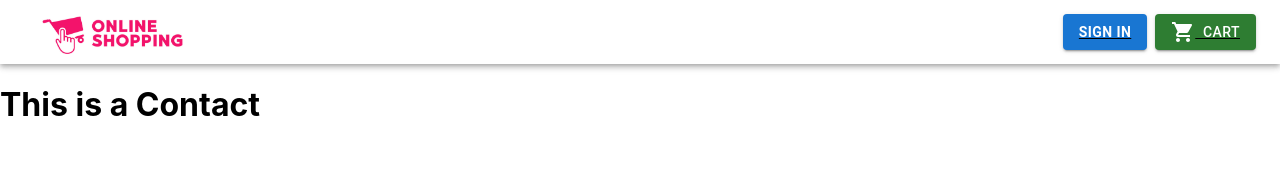
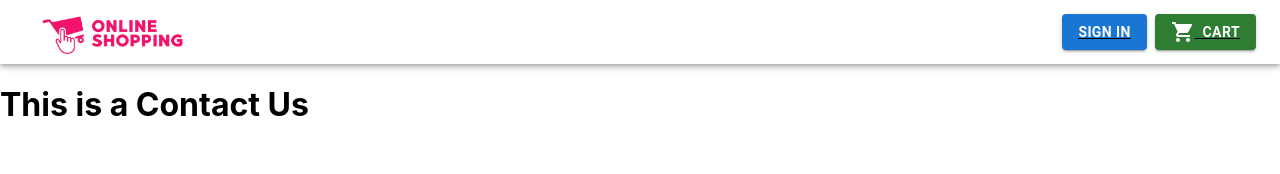
Before and after one commit to farooque-Git/online-shopping, a React (Create React App) app in the folder frontend/: page /contact in a window 1280 px wide. Shown: the top 174 px of the page. Built offline with nearby package versions, Linux system fonts and the light colour scheme.

Commit message:
authentication

```diff
--- a/frontend/src/App.js
+++ b/frontend/src/App.js
@@ -6,6 +6,7 @@ import About from "./component/About";
 import Error from "./component/Error";
 import ProductDetail from "./component/screen/ProductDetail";
 import Header from "./component/Header";
+import Footer from "./component/Footer";
 import CartScreen from "./component/screen/CartScreen";
 
 function App() {
@@ -18,9 +19,9 @@ function App() {
         <Route path="/contact" element={<Contact />} />
         <Route path="/product/:id" element={<ProductDetail />} />
         <Route path="/cart/:id?" element={<CartScreen />} />
-
         <Route path="/*" element={<Error />} />
       </Routes>
+      {/* <Footer /> */}
     </Router>
   );
 }
--- a/frontend/src/component/About.jsx
+++ b/frontend/src/component/About.jsx
@@ -1,6 +1,6 @@
 const About = () => {
   return (
-    <div>
+    <>
       <div>
         {
           <h2 style={{ padding: "10px", margin: "20px" }}>
@@ -11,7 +11,7 @@ const About = () => {
           </h2>
         }
       </div>
-    </div>
+    </>
   );
 };
 
--- a/frontend/src/component/Contact.jsx
+++ b/frontend/src/component/Contact.jsx
@@ -1,8 +1,8 @@
 const Contact = () => {
   return (
-    <div>
-      <div>{<h1>This is a Contact</h1>}</div>
-    </div>
+    <>
+      <div>{<h1>This is a Contact Us</h1>}</div>
+    </>
   );
 };
 
--- a/frontend/src/component/Footer.jsx
+++ b/frontend/src/component/Footer.jsx
@@ -8,8 +8,11 @@ const Footer = () => {
       direction="column"
       alignItems="center"
       style={{
-        marginTop: "10px",
-        boxShadow: "0px 0px 10px rgba(0, 0, 0, 10.5)",
+        bottom: 0,
+        width: "100%",
+        backgroundColor: "#f8f9fa",
+        padding: "2px",
+        boxShadow: "0px 0px 10px rgba(0, 0, 0, 0.5)",
       }}
     >
       <Typography>
--- a/frontend/src/component/Header.jsx
+++ b/frontend/src/component/Header.jsx
@@ -72,7 +72,7 @@ const Header = () => {
           component={Link}
           to="/cart"
           color="success"
-          sx={{ marginLeft: "8px" }}
+          sx={{ marginLeft: "8px", fontWeight: "bold" }}
         >
           <ShoppingCartIcon />
           &nbsp; Cart
--- a/frontend/src/component/screen/CartScreen.jsx
+++ b/frontend/src/component/screen/CartScreen.jsx
@@ -48,10 +48,7 @@ const CartScreen = ({ history }) => {
           {cartItems.length === 0 ? (
             <Paper elevation={3} style={{ padding: "20px", marginTop: "10px" }}>
               <Typography variant="body1">
-                Your Bucket-List is Empty!{" "}
-                <Link to="/" textDecoration="none">
-                  Go Back
-                </Link>
+                Your Bucket-List is Empty! <Link to="/">Go Back</Link>
               </Typography>
             </Paper>
           ) : (
```
